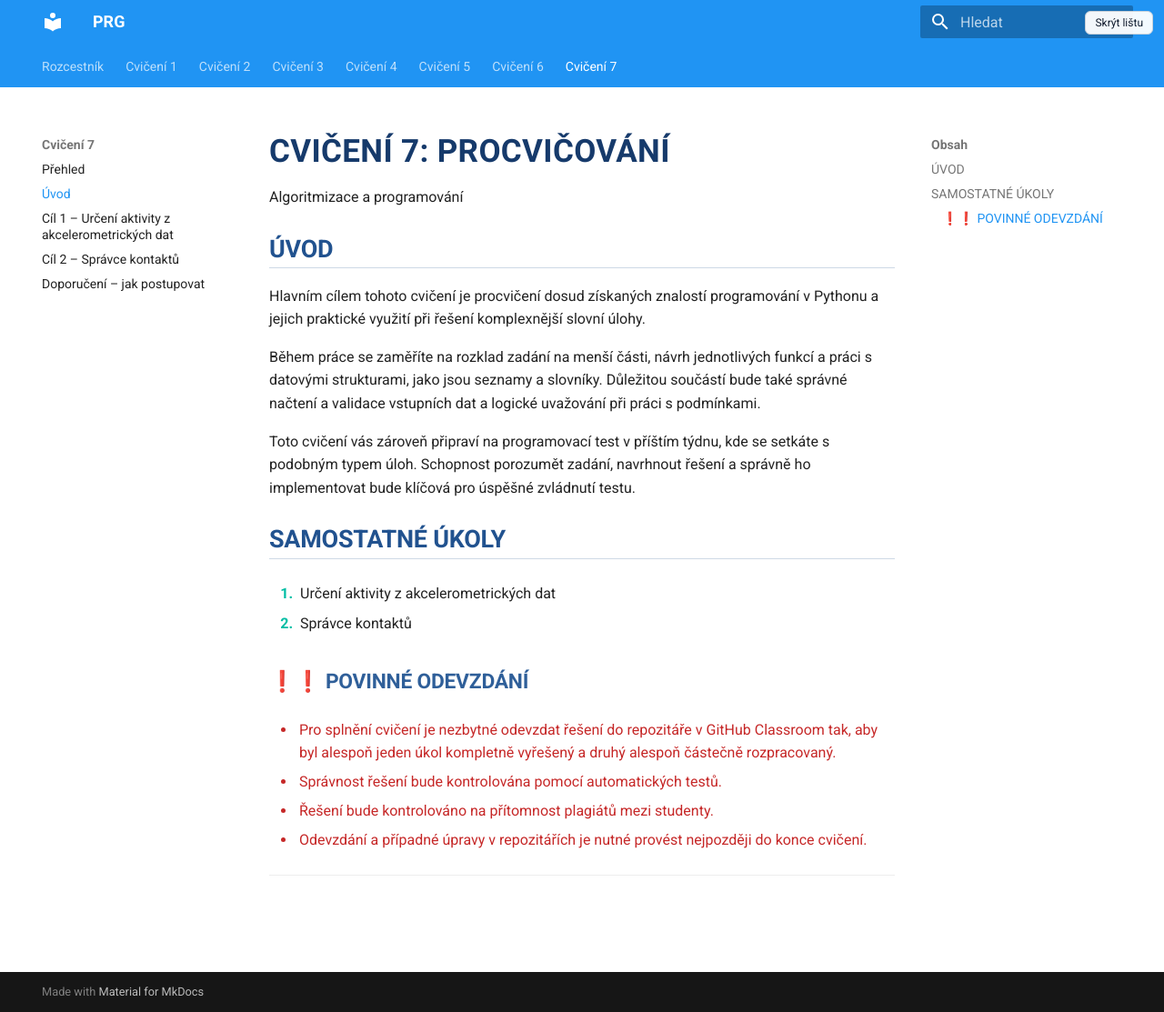
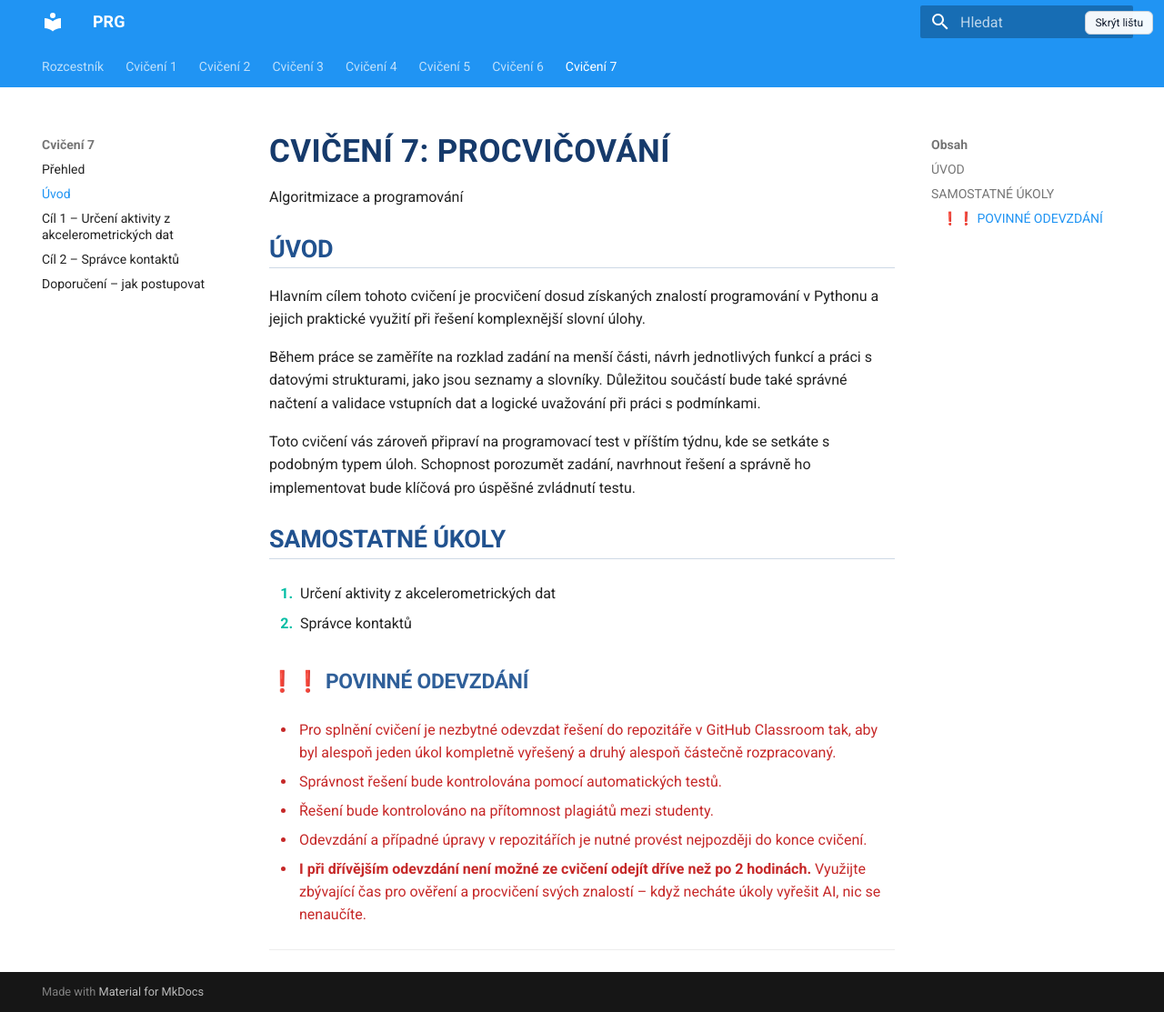
Before and after one commit to slytherins-hub/prg_exercises, an MkDocs documentation site: the page built from docs/cviceni_07/01_úvod.md, in a window 1280 px wide and 1113 px high. Shown: the whole window at 91% size. Built offline with MkDocs 1.6.1 and Material for MkDocs 9.7.7, drawn with Linux system fonts in a browser that asks for light colours.

Commit message:
Cvičení 7: doplněno povinné odevzdání – zákaz odchodu před 2 hodinami

```diff
--- a/docs/cviceni_07/01_úvod.md
+++ b/docs/cviceni_07/01_úvod.md
@@ -27,6 +27,7 @@ Schopnost porozumět zadání, navrhnout řešení a správně ho implementovat
   <li>Správnost řešení bude kontrolována pomocí automatických testů.</li>
   <li>Řešení bude kontrolováno na přítomnost plagiátů mezi studenty.</li>
   <li>Odevzdání a případné úpravy v repozitářích je nutné provést nejpozději do konce cvičení.</li>
+  <li><strong>I při dřívějším odevzdání není možné ze cvičení odejít dříve než po 2 hodinách.</strong> Využijte zbývající čas pro ověření a procvičení svých znalostí – když necháte úkoly vyřešit AI, nic se nenaučíte.</li>
 </ul>
 
 ---
```
